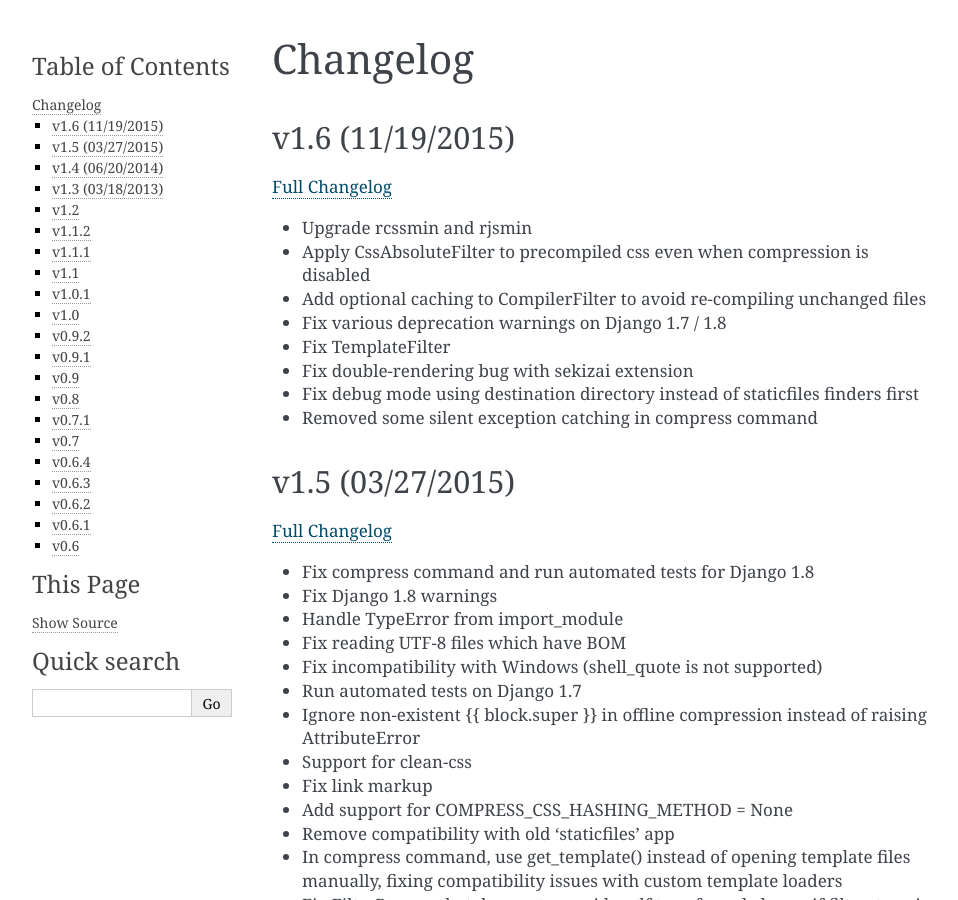
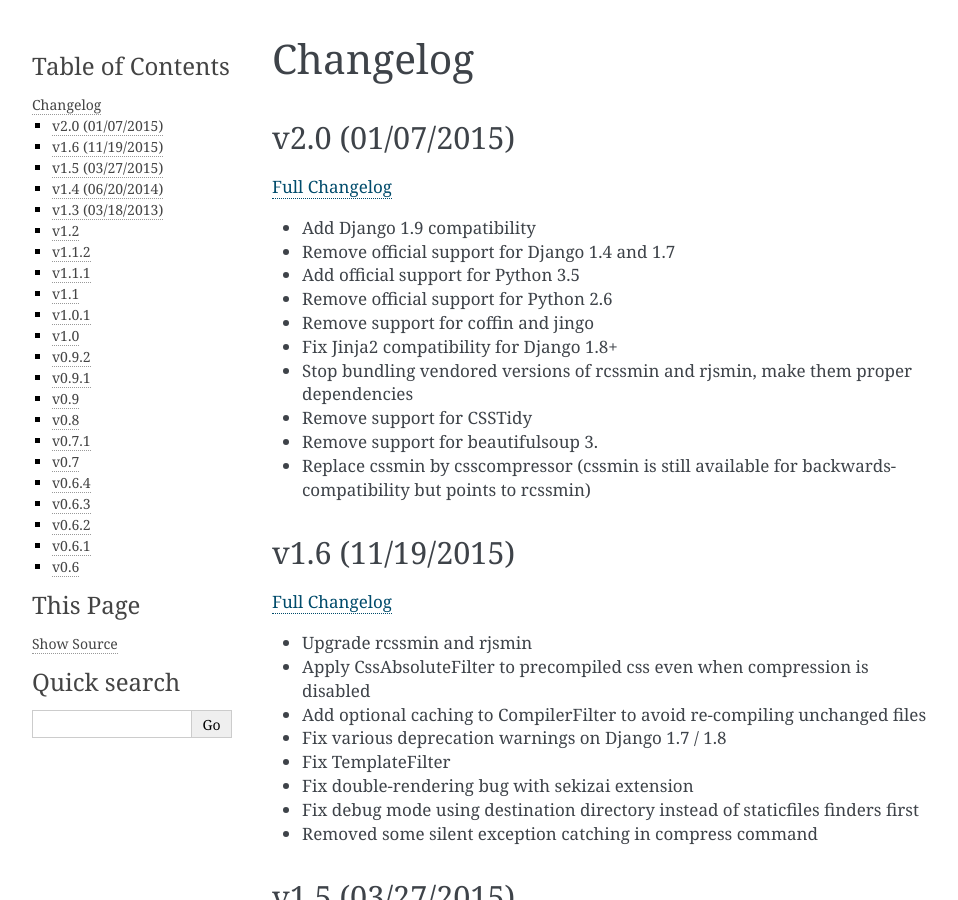
Before and after one commit to django-compressor/django-compressor, a Sphinx documentation site: the page built from docs/changelog.txt, in a window 1280 px wide and 900 px high. Shown: the whole window, without its empty margins (148-1106 px from the left). Built offline with Sphinx 7.4.7, drawn with Linux system fonts in a browser that asks for light colours; pages that are not in the unit, such as notebooks, are missing from menus; the version number could not be read and is left out.

Commit message:
Add changelog for 2.0

```diff
--- a/docs/changelog.txt
+++ b/docs/changelog.txt
@@ -1,5 +1,31 @@
 Changelog
 =========
+
+v2.0 (01/07/2015)
+-----------------
+
+`Full Changelog <https://github.com/django-compressor/django-compressor/compare/1.6...2.0>`_
+
+- Add Django 1.9 compatibility
+
+- Remove official support for Django 1.4 and 1.7
+
+- Add official support for Python 3.5
+
+- Remove official support for Python 2.6
+
+- Remove support for coffin and jingo
+
+- Fix Jinja2 compatibility for Django 1.8+
+
+- Stop bundling vendored versions of rcssmin and rjsmin, make them proper dependencies
+
+- Remove support for CSSTidy
+
+- Remove support for beautifulsoup 3.
+
+- Replace cssmin by csscompressor (cssmin is still available for backwards-compatibility but points to rcssmin)
+
 
 v1.6 (11/19/2015)
 -----------------
```
